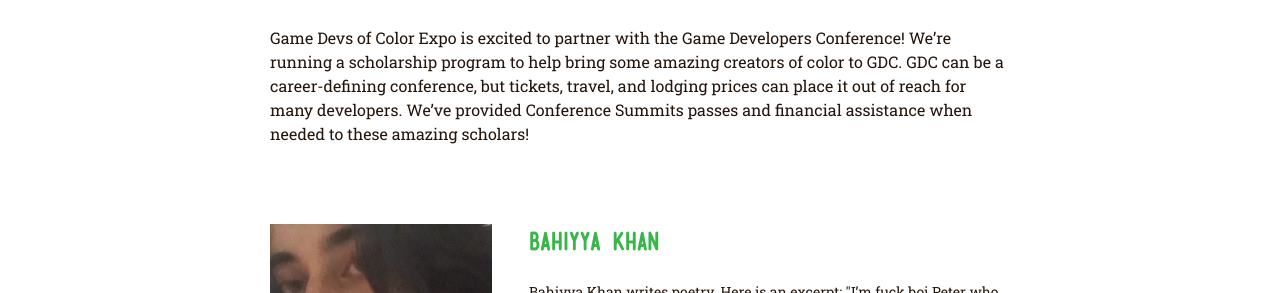
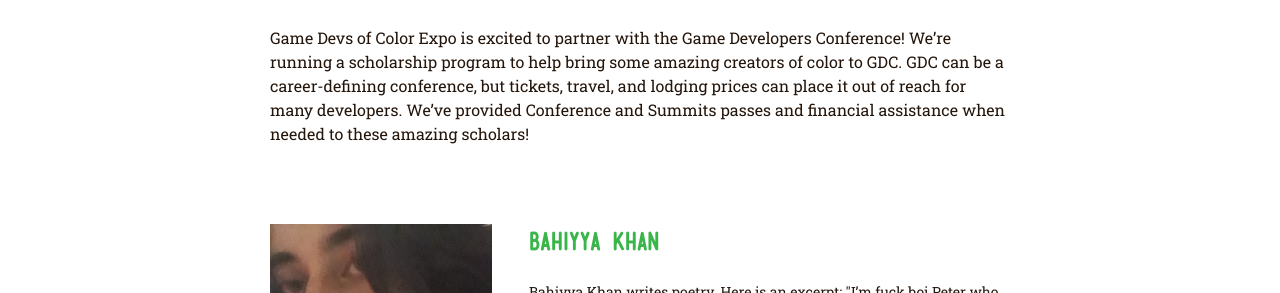
Before and after one commit to BrooklynGamery/gdocexpo, a Jekyll site: the page built from scholars/index.html, in a window 1280 px wide and 900 px high. Shown: the part 283-576 px from the top of the window. Built offline with Jekyll 4.4.1, drawn with Linux system fonts in a browser that asks for light colours; some of the changed text lies outside the part shown.

Commit message:
forrmatting

```diff
--- a/scholars/content.markdown
+++ b/scholars/content.markdown
@@ -2,7 +2,7 @@
 
 {% if site.data.scholars.size > 0 %}
 
-Game Devs of Color Expo is excited to partner with the Game Developers Conference! We're running a scholarship program to help bring some amazing creators of color to GDC. GDC can be a career-defining conference, but tickets, travel, and lodging prices can place it out of reach for many developers. We've provided Conference  Summits passes and financial assistance when needed to these amazing scholars!
+Game Devs of Color Expo is excited to partner with the Game Developers Conference! We're running a scholarship program to help bring some amazing creators of color to GDC. GDC can be a career-defining conference, but tickets, travel, and lodging prices can place it out of reach for many developers. We've provided Conference and Summits passes and financial assistance when needed to these amazing scholars!
 
 <br/>
 <br/>
@@ -41,7 +41,10 @@
 ### Sponsor info
 
 
-<a href="http://www.wadjeteyegames.com/" target="_blank">Wadjet Eye Games</a>
+<h4>Wadjet Eye Games</h4>
+<p>
+Learn more about Wadjet Eye Games <a href="http://www.wadjeteyegames.com/" target="_blank">on their website.</a>
+</p>
 
 ----
 
```
